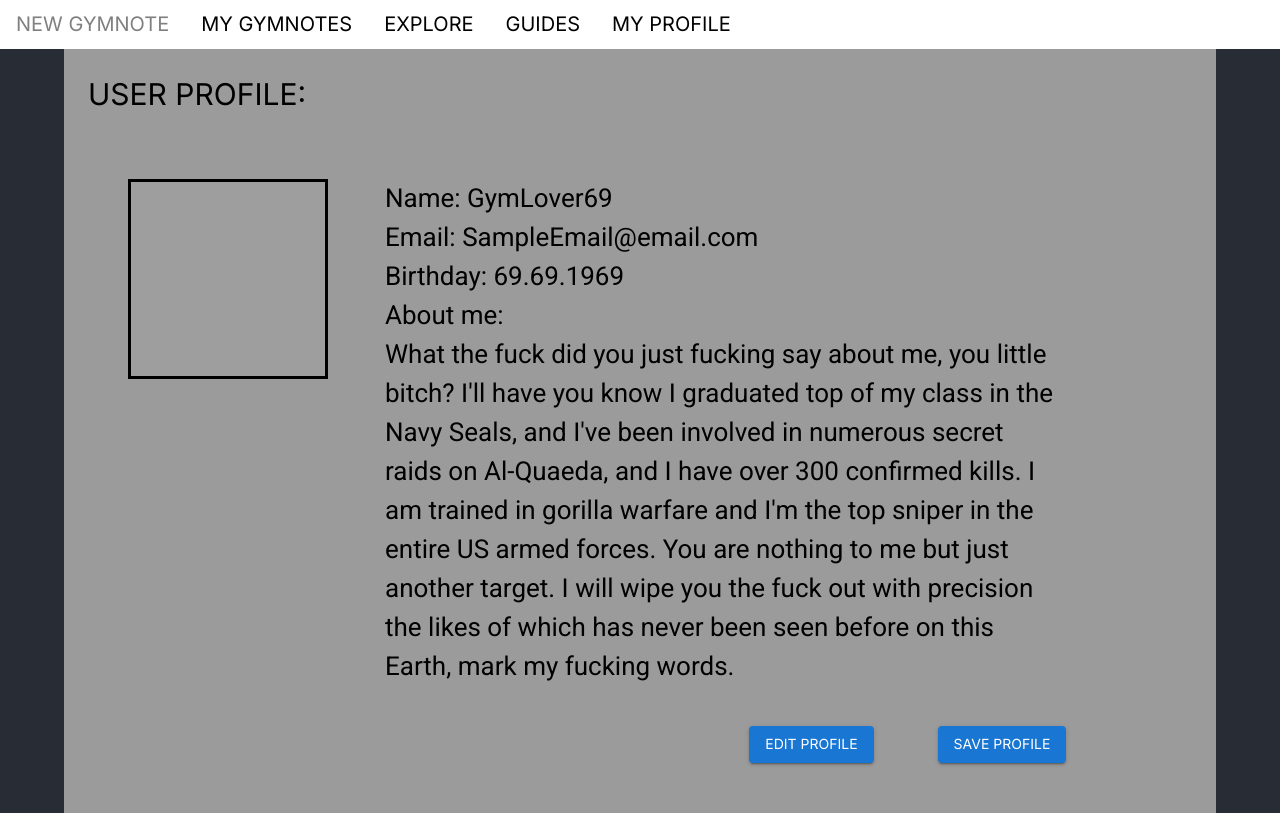
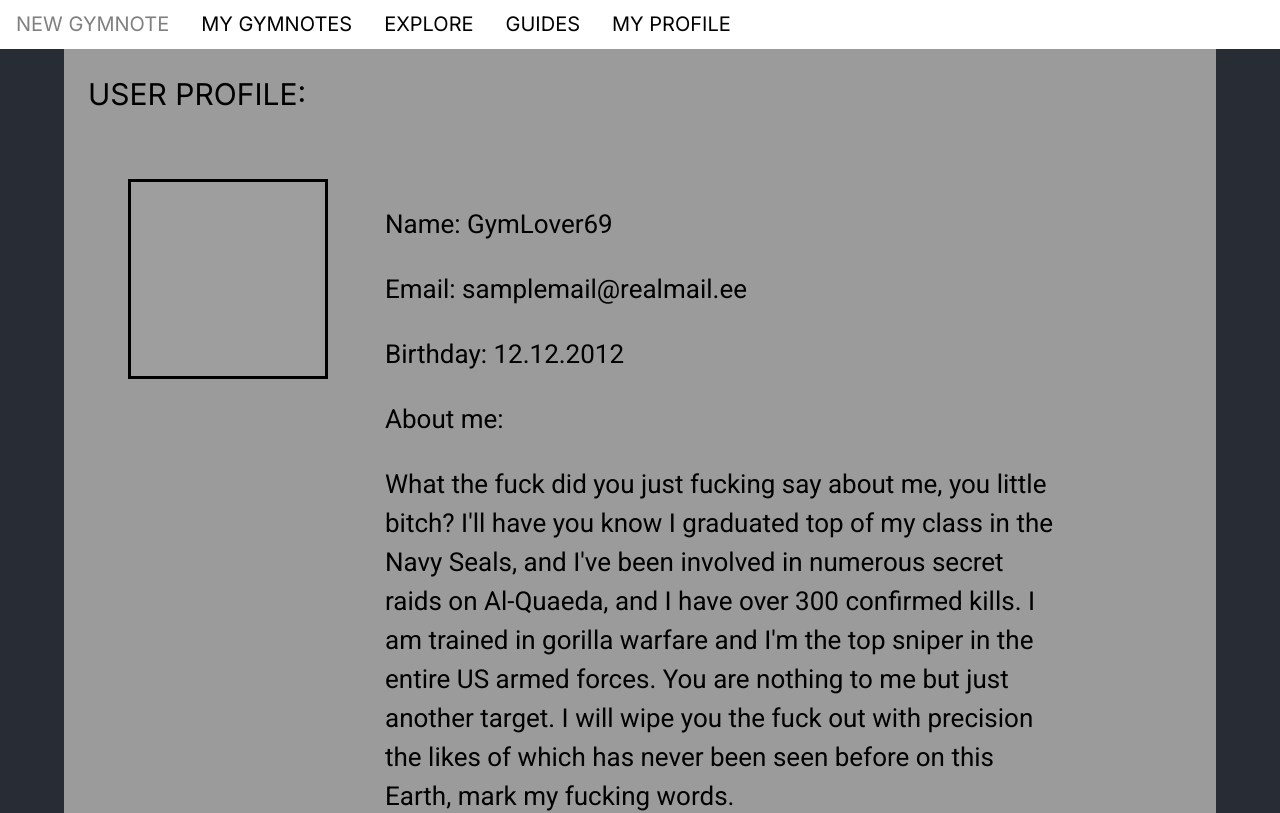
Before and after one commit to rakenduste-programmeerimine-2022/gym-note, a React (Create React App) app in the folder FrontEnd/: page /NewGymNote in a window 1280 px wide. Shown: the top 813 px of the page. Built offline with nearby package versions, Linux system fonts and the light colour scheme; grey boxes are pictures that could not be loaded; a web font is replaced by a local one.

Commit message:
Profiililehed tehtud, solves issue #12, solves issue #9

```diff
--- /dev/null
+++ b/FrontEnd/src/components/SelectPrivacy.js
@@ -0,0 +1,29 @@
+import * as React from "react";
+import Box from "@mui/material/Box";
+import {FormControl, InputLabel, MenuItem, Select} from "@mui/material";
+
+export default function SelectPrivacy() {
+    const [privacy, setPrivacy] = React.useState('');
+
+    const handleChange = (event) => {
+        setPrivacy(event.target.value);
+    };
+
+    return (
+        <Box sx={{ width:"10vw" }}>
+            <FormControl variant={"filled"} fullWidth>
+                <InputLabel id="PrivacySelectLabel">Visibility</InputLabel> {/* TODO: Maybe add a default select? Seems kind of a hassle to do rn but if we have the time */}
+                <Select
+                    labelId="PrivacySelectLabel"
+                    id="PrivacySelect"
+                    value={privacy}
+                    label="Privacy"
+                    onChange={handleChange}
+                >
+                    <MenuItem value={false}>Public</MenuItem>
+                    <MenuItem value={true}>Private</MenuItem>
+                </Select>
+            </FormControl>
+        </Box>
+    )
+}
--- a/FrontEnd/src/pages/NewGymNote.js
+++ b/FrontEnd/src/pages/NewGymNote.js
@@ -14,6 +14,7 @@ import {
 } from "@mui/material";
 import Box from "@mui/material/Box";
 import EditIcon from '@mui/icons-material/Edit';
+import SelectPrivacy from "../components/SelectPrivacy";
 
 function ExerciseTable(props) {
     const { tableData, setTableData, editMode, setEditMode } = props;
@@ -95,32 +96,6 @@ function handleAddRow(tableData, setTableData, editMode, setEditMode) {
     setTableData([...tableData, newRow]);
 }
 
-function SelectPrivacy() {
-    const [privacy, setPrivacy] = React.useState('');
-
-    const handleChange = (event) => {
-        setPrivacy(event.target.value);
-    };
-
-    return (
-        <Box sx={{ width:"10vw" }}>
-            <FormControl variant={"filled"} fullWidth>
-                <InputLabel id="PrivacySelectLabel">Visibility</InputLabel> {/* TODO: Maybe add a default select? Seems kind of a hassle to do rn but if we have the time */}
-                <Select
-                    labelId="PrivacySelectLabel"
-                    id="PrivacySelect"
-                    value={privacy}
-                    label="Privacy"
-                    onChange={handleChange}
-                >
-                    <MenuItem value={false}>Public</MenuItem>
-                    <MenuItem value={true}>Private</MenuItem>
-                </Select>
-            </FormControl>
-        </Box>
-        )
-    }
-
 export default function NewGymNote() {
     const [editMode, setEditMode] = React.useState({});
     const [tableData, setTableData] = React.useState([
--- a/FrontEnd/src/pages/Profile.js
+++ b/FrontEnd/src/pages/Profile.js
@@ -1,27 +1,74 @@
-import {Avatar, Box, Button, Container, Grid, Stack, TextField, Typography} from "@mui/material";
+import {Avatar, Box, Button, Container, Grid, Modal, Stack, TextField, Typography} from "@mui/material";
 import {useState} from "react";
+import NewGymNote from "./NewGymNote";
+import SelectPrivacy from "../components/SelectPrivacy";
 
 function UserDesc(){
-    return "What the fuck did you just fucking say about me, you little bitch?" +
-        " I'll have you know I graduated top of my class in the Navy Seals, and I've been involved in " +
-        "numerous secret raids on Al-Quaeda, and I have over 300 confirmed kills. I am trained in gorilla" +
-        " warfare and I'm the top sniper in the entire US armed forces. You are nothing to me but just another " +
-        "target. I will wipe you the fuck out with precision the likes of which has never been seen before on " +
-        "this Earth, mark my fucking words."
+    return (
+    "What the fuck did you just fucking say about me, you little bitch? I'll have you know I graduated top of my class in the Navy Seals, and I've been involved in numerous secret raids on Al-Quaeda, and I have over 300 confirmed kills. I am trained in gorilla warfare and I'm the top sniper in the entire US armed forces. You are nothing to me but just another target. I will wipe you the fuck out with precision the likes of which has never been seen before on this Earth, mark my fucking words."
+)}
+
+function ProfileMode(){
+    const [editMode, setProfileMode] = useState(false);
+    return (
+        editMode ? (
+            <>
+                <Grid item xs={3}>
+                    <Avatar sx={{ width: 200, height: 200, border: 3, borderColor: "black"}} alt="sampleAvatar" src="https://static.wikia.nocookie.net/920e1790-1906-4589-b762-2eee2311b265" variant="square"/>
+                    <Button variant="contained" component="label">
+                        Upload
+                        <input hidden accept="image/*" multiple type="file" />
+                    </Button>
+                </Grid>
+                <Grid item xs={8} textAlign="left" fontSize={"20"} color={"black"} fontFamily={"Roboto"}>
+                    <TextField sx={{backgroundColor: 'white'}} id="username" variant={"filled"} size={"small"} label={"Name"} margin={"normal"}></TextField> <br/>
+                    <Grid container spacing={2}>
+                        <Grid item xs={8}>
+                            <TextField sx={{backgroundColor: 'white'}} id="birthday" type="date" defaultValue="2017-05-24" variant={"filled"} size={"small"} label={"Birthday"} margin={"normal"}       InputLabelProps={{
+                                shrink: true,
+                            }}></TextField>
+                        </Grid>
+                        <Grid item xs={4}>
+                            <SelectPrivacy/>
+                        </Grid>
+                    </Grid>
+                    <Grid container spacing={2}>
+                        <Grid item xs={8}>
+                            <TextField sx={{backgroundColor: 'white'}} id="email" variant={"filled"} size={"small"} label={"Email"} margin={"normal"}></TextField>
+                        </Grid>
+                        <Grid item xs={4}>
+                            <SelectPrivacy/>
+                        </Grid>
+                    </Grid>
+
+                    <br/><TextField sx={{backgroundColor: 'white'}} id="userDescription" variant={"filled"} fullWidth multiline label={"Description"}></TextField> <br/>
+                    <Stack direction="row" justifyContent="flex-end" spacing={8} paddingTop={5}>
+                        <Button variant={"contained"} onClick={()=> setProfileMode(!editMode)}>Save profile</Button>
+                    </Stack>
+                </Grid>
+            </>
+        ) : (
+            <>
+                <Grid item xs={3}>
+                    <Avatar sx={{ width: 200, height: 200, border: 3, borderColor: "black"}} alt="sampleAvatar" src="https://static.wikia.nocookie.net/920e1790-1906-4589-b762-2eee2311b265" variant="square"/>
+                </Grid>
+                <Grid item xs={8} textAlign="left" fontSize={"20"} color={"black"} fontFamily={"Roboto"}>
+                    <p>Name: GymLover69</p>
+                    <p>Email: samplemail@realmail.ee</p>
+                    <p>Birthday: 12.12.2012</p>
+                    <p>About me: </p> <UserDesc/>
+                    <Stack direction="row" justifyContent="flex-end" spacing={8} paddingTop={5}>
+                        <Button variant={"contained"} onClick={()=> setProfileMode(!editMode)}>Edit profile</Button>
+                    </Stack>
+                </Grid>
+            </>
+        )
+    );
 }
 
 export default function ProfilePage(){
-    const [ProfileData, setProfileData] = useState({
-        name: "GymLover69",
-        email: "SampleEmail@email.com",
-        birthday: "69.69.1969",
-        description: "What the fuck did you just fucking say about me, you little bitch?" +
-            " I'll have you know I graduated top of my class in the Navy Seals, and I've been involved in " +
-            "numerous secret raids on Al-Quaeda, and I have over 300 confirmed kills. I am trained in gorilla" +
-            " warfare and I'm the top sniper in the entire US armed forces. You are nothing to me but just another " +
-            "target. I will wipe you the fuck out with precision the likes of which has never been seen before on " +
-            "this Earth, mark my fucking words."
-    });
+    const [editMode, setProfileMode] = useState(false);
+
     function ProfileDataFields(){
         return({
             name: <TextField></TextField>,
@@ -35,23 +82,11 @@ export default function ProfilePage(){
     return(
         <>
             <Container fixed>
-                <Box sx={{bgcolor: '#9b9b9b', height: '100vh'}}>
+                <Box sx={{bgcolor: '#9b9b9b', height: '120vh'}}>
                     <Box textAlign={"left"} lineHeight={3} paddingLeft={3} color={"black"} fontSize={30}>
                         USER PROFILE:</Box>
                     <Grid container spacing={0.5} paddingX={8} paddingTop={5}>
-                        <Grid item xs={3}>
-                            <Avatar sx={{ width: 200, height: 200, border: 3, borderColor: "black"}} alt="sampleAvatar" src="https://static.wikia.nocookie.net/920e1790-1906-4589-b762-2eee2311b265" variant="square"/>
-                        </Grid>
-                        <Grid item xs={8} textAlign="left" fontSize={"20"} color={"black"} fontFamily={"Roboto"}>
-                                Name: {ProfileData.name} <br/>
-                                Email: {ProfileData.email} <br/>
-                                Birthday: {ProfileData.birthday} <br/>
-                                About me: <br/>{ProfileData.description} <br/>
-                            <Stack direction="row" justifyContent="flex-end" spacing={8} paddingTop={5}>
-                                <Button variant={"contained"} onClick={()=> setProfileData(ProfileDataFields)}>Edit profile</Button>
-                                <Button variant={"contained"}>Save profile</Button>
-                            </Stack>
-                        </Grid>
+                        <ProfileMode/>
                     </Grid>
                 </Box>
             </Container>
```
